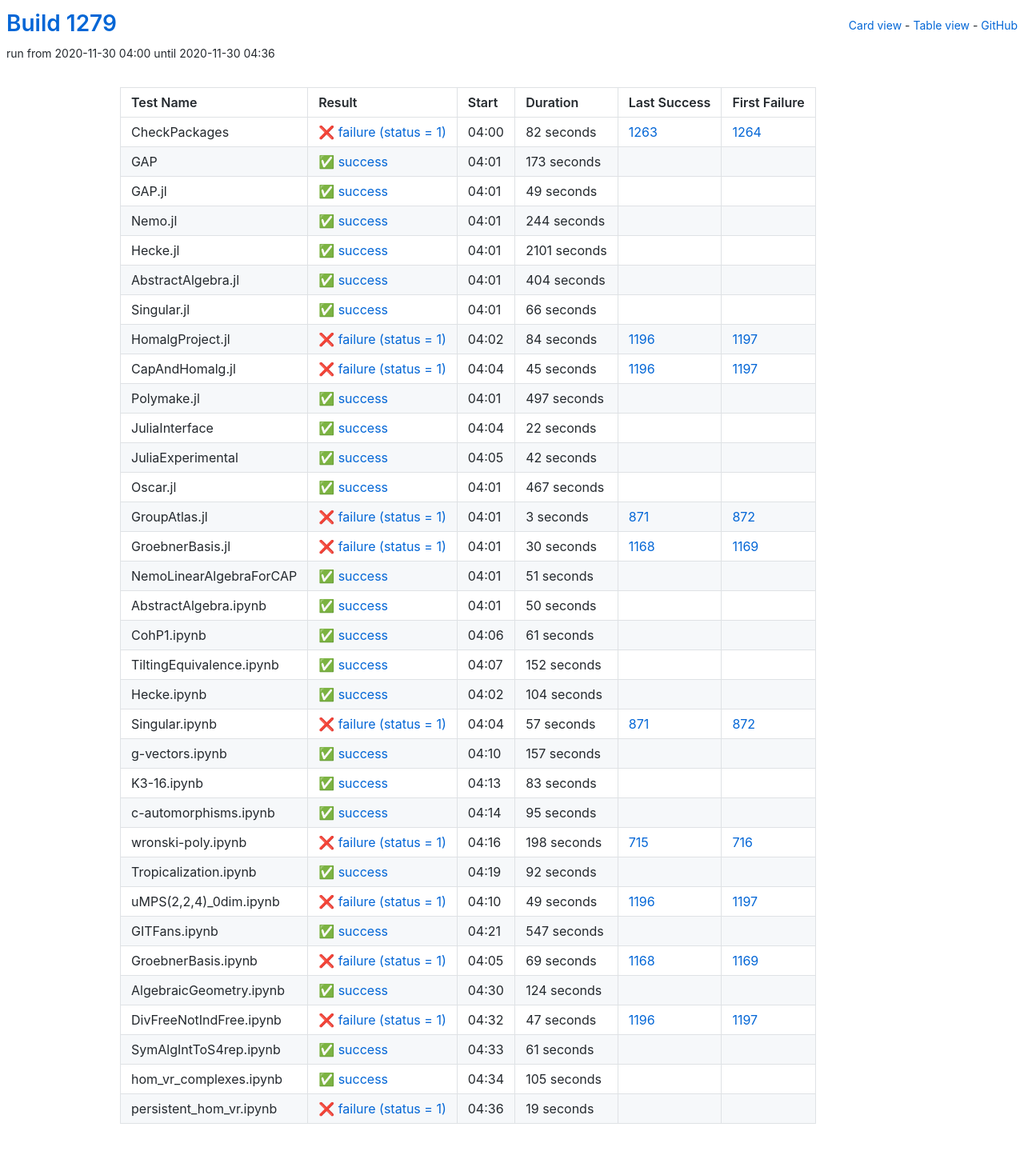
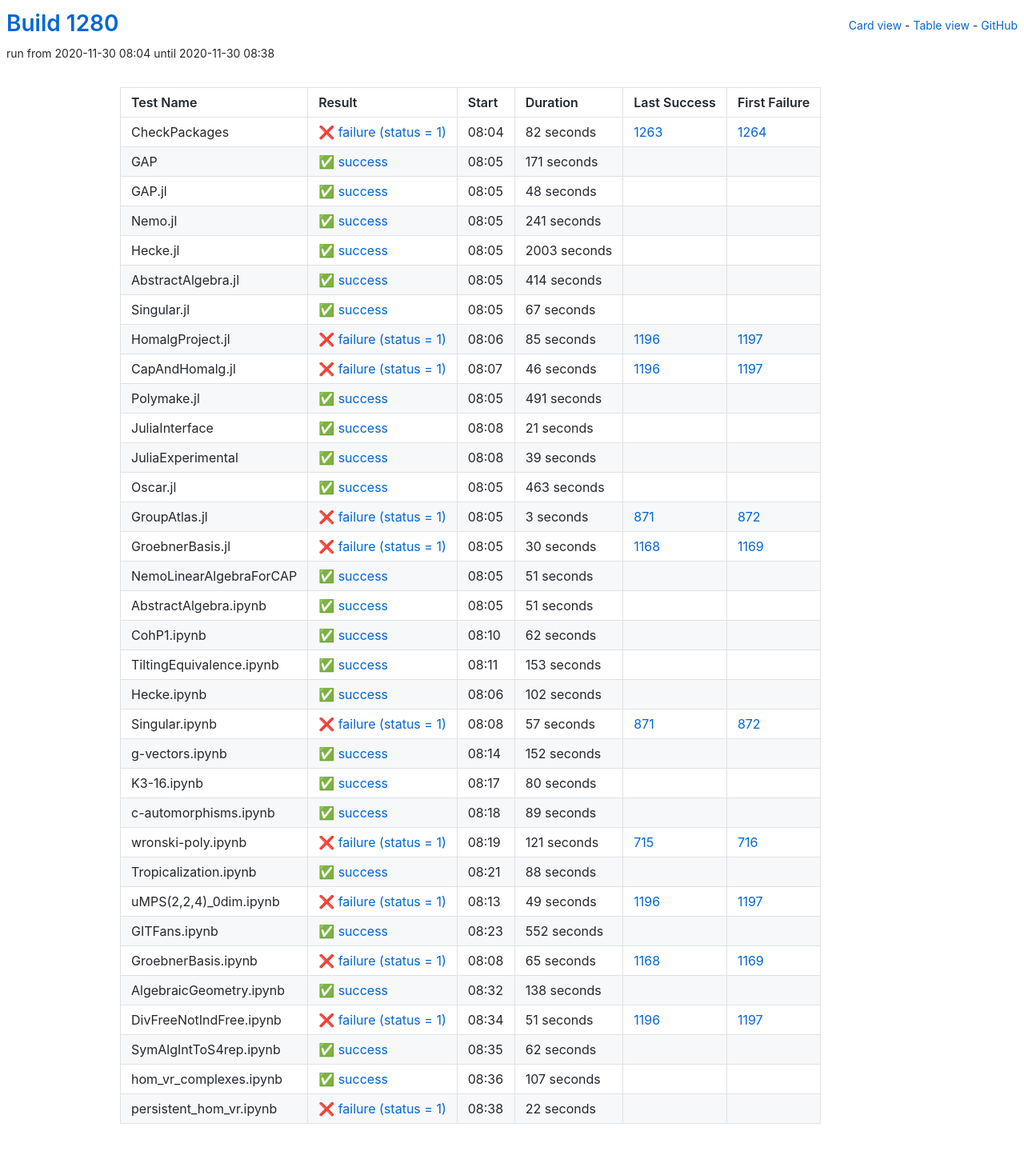
Before and after one commit to oscar-system/oscar-ci-status-stable, a Jekyll site: the page built from table.html, in a window 1280 px wide. Shown: the whole page at 80% size. Built offline with Jekyll 4.4.1, drawn with Linux system fonts in a browser that asks for light colours.

Commit message:
Build #1280

```diff
--- a/_data/ci.yml
+++ b/_data/ci.yml
@@ -1,6 +1,6 @@
 ---
-build: 1279
-build_url: https://oscarci.mathematik.uni-kl.de/job/oscar-stable/1279/
+build: 1280
+build_url: https://oscarci.mathematik.uni-kl.de/job/oscar-stable/1280/
 job: oscar-stable
 organization: oscar-system
 repo: oscar-ci-status-stable
@@ -8,8 +8,8 @@ repourl: https://github.com/oscar-system/oscar-ci-status-stable
 tests:
 - name: CheckPackages
   id: checkpackages
-  log: https://oscarci.mathematik.uni-kl.de/job/oscar-stable/1279/artifact/logs/build-1279/CheckPackages.log
-  start: 2020-11-30 04:00
+  log: https://oscarci.mathematik.uni-kl.de/job/oscar-stable/1280/artifact/logs/build-1280/CheckPackages.log
+  start: 2020-11-30 08:04
   success: false
   exitcode: 1
   status: failure
@@ -20,152 +20,152 @@ tests:
   first_failure_url: https://oscarci.mathematik.uni-kl.de/job/oscar-stable/1264/
 - name: GAP
   id: gap
-  log: https://oscarci.mathematik.uni-kl.de/job/oscar-stable/1279/artifact/logs/build-1279/GAP.log
-  start: 2020-11-30 04:01
+  log: https://oscarci.mathematik.uni-kl.de/job/oscar-stable/1280/artifact/logs/build-1280/GAP.log
+  start: 2020-11-30 08:05
   success: true
   exitcode: 0
   status: success
-  duration: 173
+  duration: 171
   last_success: false
   last_success_url:
   first_failure: false
   first_failure_url:
 - name: GAP.jl
   id: gap-jl
-  log: https://oscarci.mathematik.uni-kl.de/job/oscar-stable/1279/artifact/logs/build-1279/GAP.jl.log
-  start: 2020-11-30 04:01
+  log: https://oscarci.mathematik.uni-kl.de/job/oscar-stable/1280/artifact/logs/build-1280/GAP.jl.log
+  start: 2020-11-30 08:05
   success: true
   exitcode: 0
   status: success
-  duration: 49
+  duration: 48
   last_success: false
   last_success_url:
   first_failure: false
   first_failure_url:
 - name: Nemo.jl
   id: nemo-jl
-  log: https://oscarci.mathematik.uni-kl.de/job/oscar-stable/1279/artifact/logs/build-1279/Nemo.jl.log
-  start: 2020-11-30 04:01
+  log: https://oscarci.mathematik.uni-kl.de/job/oscar-stable/1280/artifact/logs/build-1280/Nemo.jl.log
+  start: 2020-11-30 08:05
   success: true
   exitcode: 0
   status: success
-  duration: 244
+  duration: 241
   last_success: false
   last_success_url:
   first_failure: false
   first_failure_url:
 - name: Hecke.jl
   id: hecke-jl
-  log: https://oscarci.mathematik.uni-kl.de/job/oscar-stable/1279/artifact/logs/build-1279/Hecke.jl.log
-  start: 2020-11-30 04:01
+  log: https://oscarci.mathematik.uni-kl.de/job/oscar-stable/1280/artifact/logs/build-1280/Hecke.jl.log
+  start: 2020-11-30 08:05
   success: true
   exitcode: 0
   status: success
-  duration: 2101
+  duration: 2003
   last_success: false
   last_success_url:
   first_failure: false
   first_failure_url:
 - name: AbstractAlgebra.jl
   id: abstractalgebra-jl
-  log: https://oscarci.mathematik.uni-kl.de/job/oscar-stable/1279/artifact/logs/build-1279/AbstractAlgebra.jl.log
-  start: 2020-11-30 04:01
+  log: https://oscarci.mathematik.uni-kl.de/job/oscar-stable/1280/artifact/logs/build-1280/AbstractAlgebra.jl.log
+  start: 2020-11-30 08:05
   success: true
   exitcode: 0
   status: success
-  duration: 404
+  duration: 414
   last_success: false
   last_success_url:
   first_failure: false
   first_failure_url:
 - name: Singular.jl
   id: singular-jl
-  log: https://oscarci.mathematik.uni-kl.de/job/oscar-stable/1279/artifact/logs/build-1279/Singular.jl.log
-  start: 2020-11-30 04:01
+  log: https://oscarci.mathematik.uni-kl.de/job/oscar-stable/1280/artifact/logs/build-1280/Singular.jl.log
+  start: 2020-11-30 08:05
   success: true
   exitcode: 0
   status: success
-  duration: 66
+  duration: 67
   last_success: false
   last_success_url:
   first_failure: false
   first_failure_url:
 - name: HomalgProject.jl
   id: homalgproject-jl
-  log: https://oscarci.mathematik.uni-kl.de/job/oscar-stable/1279/artifact/logs/build-1279/HomalgProject.jl.log
-  start: 2020-11-30 04:02
+  log: https://oscarci.mathematik.uni-kl.de/job/oscar-stable/1280/artifact/logs/build-1280/HomalgProject.jl.log
+  start: 2020-11-30 08:06
   success: false
   exitcode: 1
   status: failure
-  duration: 84
+  duration: 85
   last_success: 1196
   last_success_url: https://oscarci.mathematik.uni-kl.de/job/oscar-stable/1196/
   first_failure: 1197
   first_failure_url: https://oscarci.mathematik.uni-kl.de/job/oscar-stable/1197/
 - name: CapAndHomalg.jl
   id: capandhomalg-jl
-  log: https://oscarci.mathematik.uni-kl.de/job/oscar-stable/1279/artifact/logs/build-1279/CapAndHomalg.jl.log
-  start: 2020-11-30 04:04
+  log: https://oscarci.mathematik.uni-kl.de/job/oscar-stable/1280/artifact/logs/build-1280/CapAndHomalg.jl.log
+  start: 2020-11-30 08:07
   success: false
   exitcode: 1
   status: failure
-  duration: 45
+  duration: 46
   last_success: 1196
   last_success_url: https://oscarci.mathematik.uni-kl.de/job/oscar-stable/1196/
   first_failure: 1197
   first_failure_url: https://oscarci.mathematik.uni-kl.de/job/oscar-stable/1197/
 - name: Polymake.jl
   id: polymake-jl
-  log: https://oscarci.mathematik.uni-kl.de/job/oscar-stable/1279/artifact/logs/build-1279/Polymake.jl.log
-  start: 2020-11-30 04:01
+  log: https://oscarci.mathematik.uni-kl.de/job/oscar-stable/1280/artifact/logs/build-1280/Polymake.jl.log
+  start: 2020-11-30 08:05
   success: true
   exitcode: 0
   status: success
-  duration: 497
+  duration: 491
   last_success: false
   last_success_url:
   first_failure: false
   first_failure_url:
 - name: JuliaInterface
   id: juliainterface
-  log: https://oscarci.mathematik.uni-kl.de/job/oscar-stable/1279/artifact/logs/build-1279/JuliaInterface.log
-  start: 2020-11-30 04:04
+  log: https://oscarci.mathematik.uni-kl.de/job/oscar-stable/1280/artifact/logs/build-1280/JuliaInterface.log
+  start: 2020-11-30 08:08
   success: true
   exitcode: 0
   status: success
-  duration: 22
+  duration: 21
   last_success: false
   last_success_url:
   first_failure: false
   first_failure_url:
 - name: JuliaExperimental
   id: juliaexperimental
-  log: https://oscarci.mathematik.uni-kl.de/job/oscar-stable/1279/artifact/logs/build-1279/JuliaExperimental.log
-  start: 2020-11-30 04:05
+  log: https://oscarci.mathematik.uni-kl.de/job/oscar-stable/1280/artifact/logs/build-1280/JuliaExperimental.log
+  start: 2020-11-30 08:08
   success: true
   exitcode: 0
   status: success
-  duration: 42
+  duration: 39
   last_success: false
   last_success_url:
   first_failure: false
   first_failure_url:
 - name: Oscar.jl
   id: oscar-jl
-  log: https://oscarci.mathematik.uni-kl.de/job/oscar-stable/1279/artifact/logs/build-1279/Oscar.jl.log
-  start: 2020-11-30 04:01
+  log: https://oscarci.mathematik.uni-kl.de/job/oscar-stable/1280/artifact/logs/build-1280/Oscar.jl.log
+  start: 2020-11-30 08:05
   success: true
   exitcode: 0
   status: success
-  duration: 467
+  duration: 463
   last_success: false
   last_success_url:
   first_failure: false
   first_failure_url:
 - name: GroupAtlas.jl
   id: groupatlas-jl
-  log: https://oscarci.mathematik.uni-kl.de/job/oscar-stable/1279/artifact/logs/build-1279/GroupAtlas.jl.log
-  start: 2020-11-30 04:01
+  log: https://oscarci.mathematik.uni-kl.de/job/oscar-stable/1280/artifact/logs/build-1280/GroupAtlas.jl.log
+  start: 2020-11-30 08:05
   success: false
   exitcode: 1
   status: failure
@@ -176,8 +176,8 @@ tests:
   first_failure_url: https://oscarci.mathematik.uni-kl.de/job/oscar-stable/872/
 - name: GroebnerBasis.jl
   id: groebnerbasis-jl
-  log: https://oscarci.mathematik.uni-kl.de/job/oscar-stable/1279/artifact/logs/build-1279/GroebnerBasis.jl.log
-  start: 2020-11-30 04:01
+  log: https://oscarci.mathematik.uni-kl.de/job/oscar-stable/1280/artifact/logs/build-1280/GroebnerBasis.jl.log
+  start: 2020-11-30 08:05
   success: false
   exitcode: 1
   status: failure
@@ -188,8 +188,8 @@ tests:
   first_failure_url: https://oscarci.mathematik.uni-kl.de/job/oscar-stable/1169/
 - name: NemoLinearAlgebraForCAP
   id: nemolinearalgebraforcap
-  log: https://oscarci.mathematik.uni-kl.de/job/oscar-stable/1279/artifact/logs/build-1279/NemoLinearAlgebraForCAP.log
-  start: 2020-11-30 04:01
+  log: https://oscarci.mathematik.uni-kl.de/job/oscar-stable/1280/artifact/logs/build-1280/NemoLinearAlgebraForCAP.log
+  start: 2020-11-30 08:05
   success: true
   exitcode: 0
   status: success
@@ -200,56 +200,56 @@ tests:
   first_failure_url:
 - name: AbstractAlgebra.ipynb
   id: abstractalgebra-ipynb
-  log: https://oscarci.mathematik.uni-kl.de/job/oscar-stable/1279/artifact/logs/build-1279/AbstractAlgebra.ipynb.log
-  start: 2020-11-30 04:01
+  log: https://oscarci.mathematik.uni-kl.de/job/oscar-stable/1280/artifact/logs/build-1280/AbstractAlgebra.ipynb.log
+  start: 2020-11-30 08:05
   success: true
   exitcode: 0
   status: success
-  duration: 50
+  duration: 51
   last_success: false
   last_success_url:
   first_failure: false
   first_failure_url:
 - name: CohP1.ipynb
   id: cohp1-ipynb
-  log: https://oscarci.mathematik.uni-kl.de/job/oscar-stable/1279/artifact/logs/build-1279/CohP1.ipynb.log
-  start: 2020-11-30 04:06
+  log: https://oscarci.mathematik.uni-kl.de/job/oscar-stable/1280/artifact/logs/build-1280/CohP1.ipynb.log
+  start: 2020-11-30 08:10
   success: true
   exitcode: 0
   status: success
-  duration: 61
+  duration: 62
   last_success: false
   last_success_url:
   first_failure: false
   first_failure_url:
 - name: TiltingEquivalence.ipynb
   id: tiltingequivalence-ipynb
-  log: https://oscarci.mathematik.uni-kl.de/job/oscar-stable/1279/artifact/logs/build-1279/TiltingEquivalence.ipynb.log
-  start: 2020-11-30 04:07
+  log: https://oscarci.mathematik.uni-kl.de/job/oscar-stable/1280/artifact/logs/build-1280/TiltingEquivalence.ipynb.log
+  start: 2020-11-30 08:11
   success: true
   exitcode: 0
   status: success
-  duration: 152
+  duration: 153
   last_success: false
   last_success_url:
   first_failure: false
   first_failure_url:
 - name: Hecke.ipynb
   id: hecke-ipynb
-  log: https://oscarci.mathematik.uni-kl.de/job/oscar-stable/1279/artifact/logs/build-1279/Hecke.ipynb.log
-  start: 2020-11-30 04:02
+  log: https://oscarci.mathematik.uni-kl.de/job/oscar-stable/1280/artifact/logs/build-1280/Hecke.ipynb.log
+  start: 2020-11-30 08:06
   success: true
   exitcode: 0
   status: success
-  duration: 104
+  duration: 102
   last_success: false
   last_success_url:
   first_failure: false
   first_failure_url:
 - name: Singular.ipynb
   id: singular-ipynb
-  log: https://oscarci.mathematik.uni-kl.de/job/oscar-stable/1279/artifact/logs/build-1279/Singular.ipynb.log
-  start: 2020-11-30 04:04
+  log: https://oscarci.mathematik.uni-kl.de/job/oscar-stable/1280/artifact/logs/build-1280/Singular.ipynb.log
+  start: 2020-11-30 08:08
   success: false
   exitcode: 1
   status: failure
@@ -260,68 +260,68 @@ tests:
   first_failure_url: https://oscarci.mathematik.uni-kl.de/job/oscar-stable/872/
 - name: g-vectors.ipynb
   id: g-vectors-ipynb
-  log: https://oscarci.mathematik.uni-kl.de/job/oscar-stable/1279/artifact/logs/build-1279/g-vectors.ipynb.log
-  start: 2020-11-30 04:10
+  log: https://oscarci.mathematik.uni-kl.de/job/oscar-stable/1280/artifact/logs/build-1280/g-vectors.ipynb.log
+  start: 2020-11-30 08:14
   success: true
   exitcode: 0
   status: success
-  duration: 157
+  duration: 152
   last_success: false
   last_success_url:
   first_failure: false
   first_failure_url:
 - name: K3-16.ipynb
   id: k3-16-ipynb
-  log: https://oscarci.mathematik.uni-kl.de/job/oscar-stable/1279/artifact/logs/build-1279/K3-16.ipynb.log
-  start: 2020-11-30 04:13
+  log: https://oscarci.mathematik.uni-kl.de/job/oscar-stable/1280/artifact/logs/build-1280/K3-16.ipynb.log
+  start: 2020-11-30 08:17
   success: true
   exitcode: 0
   status: success
-  duration: 83
+  duration: 80
   last_success: false
   last_success_url:
   first_failure: false
   first_failure_url:
 - name: c-automorphisms.ipynb
   id: c-automorphisms-ipynb
-  log: https://oscarci.mathematik.uni-kl.de/job/oscar-stable/1279/artifact/logs/build-1279/c-automorphisms.ipynb.log
-  start: 2020-11-30 04:14
+  log: https://oscarci.mathematik.uni-kl.de/job/oscar-stable/1280/artifact/logs/build-1280/c-automorphisms.ipynb.log
+  start: 2020-11-30 08:18
   success: true
   exitcode: 0
   status: success
-  duration: 95
+  duration: 89
   last_success: false
   last_success_url:
   first_failure: false
   first_failure_url:
 - name: wronski-poly.ipynb
   id: wronski-poly-ipynb
-  log: https://oscarci.mathematik.uni-kl.de/job/oscar-stable/1279/artifact/logs/build-1279/wronski-poly.ipynb.log
-  start: 2020-11-30 04:16
+  log: https://oscarci.mathematik.uni-kl.de/job/oscar-stable/1280/artifact/logs/build-1280/wronski-poly.ipynb.log
+  start: 2020-11-30 08:19
   success: false
   exitcode: 1
   status: failure
-  duration: 198
+  duration: 121
   last_success: 715
   last_success_url: https://oscarci.mathematik.uni-kl.de/job/oscar-stable/715/
   first_failure: 716
   first_failure_url: https://oscarci.mathematik.uni-kl.de/job/oscar-stable/716/
 - name: Tropicalization.ipynb
   id: tropicalization-ipynb
-  log: https://oscarci.mathematik.uni-kl.de/job/oscar-stable/1279/artifact/logs/build-1279/Tropicalization.ipynb.log
-  start: 2020-11-30 04:19
+  log: https://oscarci.mathematik.uni-kl.de/job/oscar-stable/1280/artifact/logs/build-1280/Tropicalization.ipynb.log
+  start: 2020-11-30 08:21
   success: true
   exitcode: 0
   status: success
-  duration: 92
+  duration: 88
   last_success: false
   last_success_url:
   first_failure: false
   first_failure_url:
 - name: uMPS(2,2,4)_0dim.ipynb
   id: umps-2-2-4-0dim-ipynb
-  log: https://oscarci.mathematik.uni-kl.de/job/oscar-stable/1279/artifact/logs/build-1279/uMPS-2-2-4-_0dim.ipynb.log
-  start: 2020-11-30 04:10
+  log: https://oscarci.mathematik.uni-kl.de/job/oscar-stable/1280/artifact/logs/build-1280/uMPS-2-2-4-_0dim.ipynb.log
+  start: 2020-11-30 08:13
   success: false
   exitcode: 1
   status: failure
@@ -332,84 +332,84 @@ tests:
   first_failure_url: https://oscarci.mathematik.uni-kl.de/job/oscar-stable/1197/
 - name: GITFans.ipynb
   id: gitfans-ipynb
-  log: https://oscarci.mathematik.uni-kl.de/job/oscar-stable/1279/artifact/logs/build-1279/GITFans.ipynb.log
-  start: 2020-11-30 04:21
+  log: https://oscarci.mathematik.uni-kl.de/job/oscar-stable/1280/artifact/logs/build-1280/GITFans.ipynb.log
+  start: 2020-11-30 08:23
   success: true
   exitcode: 0
   status: success
-  duration: 547
+  duration: 552
   last_success: false
   last_success_url:
   first_failure: false
   first_failure_url:
 - name: GroebnerBasis.ipynb
   id: groebnerbasis-ipynb
-  log: https://oscarci.mathematik.uni-kl.de/job/oscar-stable/1279/artifact/logs/build-1279/GroebnerBasis.ipynb.log
-  start: 2020-11-30 04:05
+  log: https://oscarci.mathematik.uni-kl.de/job/oscar-stable/1280/artifact/logs/build-1280/GroebnerBasis.ipynb.log
+  start: 2020-11-30 08:08
   success: false
   exitcode: 1
   status: failure
-  duration: 69
+  duration: 65
   last_success: 1168
   last_success_url: https://oscarci.mathematik.uni-kl.de/job/oscar-stable/1168/
   first_failure: 1169
   first_failure_url: https://oscarci.mathematik.uni-kl.de/job/oscar-stable/1169/
 - name: AlgebraicGeometry.ipynb
   id: algebraicgeometry-ipynb
-  log: https://oscarci.mathematik.uni-kl.de/job/oscar-stable/1279/artifact/logs/build-1279/AlgebraicGeometry.ipynb.log
-  start: 2020-11-30 04:30
+  log: https://oscarci.mathematik.uni-kl.de/job/oscar-stable/1280/artifact/logs/build-1280/AlgebraicGeometry.ipynb.log
+  start: 2020-11-30 08:32
   success: true
   exitcode: 0
   status: success
-  duration: 124
+  duration: 138
   last_success: false
   last_success_url:
   first_failure: false
   first_failure_url:
 - name: DivFreeNotIndFree.ipynb
   id: divfreenotindfree-ipynb
-  log: https://oscarci.mathematik.uni-kl.de/job/oscar-stable/1279/artifact/logs/build-1279/DivFreeNotIndFree.ipynb.log
-  start: 2020-11-30 04:32
+  log: https://oscarci.mathematik.uni-kl.de/job/oscar-stable/1280/artifact/logs/build-1280/DivFreeNotIndFree.ipynb.log
+  start: 2020-11-30 08:34
   success: false
   exitcode: 1
   status: failure
-  duration: 47
+  duration: 51
   last_success: 1196
   last_success_url: https://oscarci.mathematik.uni-kl.de/job/oscar-stable/1196/
   first_failure: 1197
   first_failure_url: https://oscarci.mathematik.uni-kl.de/job/oscar-stable/1197/
 - name: SymAlgIntToS4rep.ipynb
   id: symalginttos4rep-ipynb
-  log: https://oscarci.mathematik.uni-kl.de/job/oscar-stable/1279/artifact/logs/build-1279/SymAlgIntToS4rep.ipynb.log
-  start: 2020-11-30 04:33
+  log: https://oscarci.mathematik.uni-kl.de/job/oscar-stable/1280/artifact/logs/build-1280/SymAlgIntToS4rep.ipynb.log
+  start: 2020-11-30 08:35
   success: true
   exitcode: 0
   status: success
-  duration: 61
+  duration: 62
   last_success: false
   last_success_url:
   first_failure: false
   first_failure_url:
 - name: hom_vr_complexes.ipynb
   id: hom-vr-complexes-ipynb
-  log: https://oscarci.mathematik.uni-kl.de/job/oscar-stable/1279/artifact/logs/build-1279/hom_vr_complexes.ipynb.log
-  start: 2020-11-30 04:34
+  log: https://oscarci.mathematik.uni-kl.de/job/oscar-stable/1280/artifact/logs/build-1280/hom_vr_complexes.ipynb.log
+  start: 2020-11-30 08:36
   success: true
   exitcode: 0
   status: success
-  duration: 105
+  duration: 107
   last_success: false
   last_success_url:
   first_failure: false
   first_failure_url:
 - name: persistent_hom_vr.ipynb
   id: persistent-hom-vr-ipynb
-  log: https://oscarci.mathematik.uni-kl.de/job/oscar-stable/1279/artifact/logs/build-1279/persistent_hom_vr.ipynb.log
-  start: 2020-11-30 04:36
+  log: https://oscarci.mathematik.uni-kl.de/job/oscar-stable/1280/artifact/logs/build-1280/persistent_hom_vr.ipynb.log
+  start: 2020-11-30 08:38
   success: false
   exitcode: 1
   status: failure
-  duration: 19
+  duration: 22
   last_success: false
   last_success_url:
   first_failure: false
```
Also changed, not shown: README.md.
